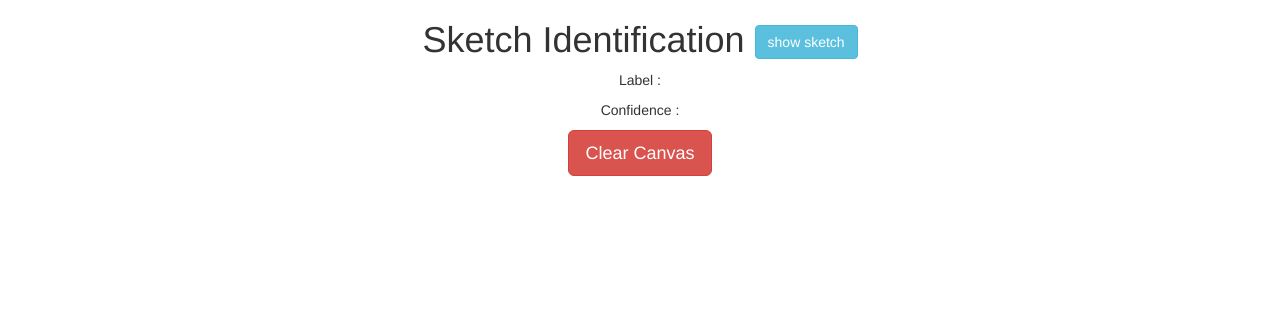
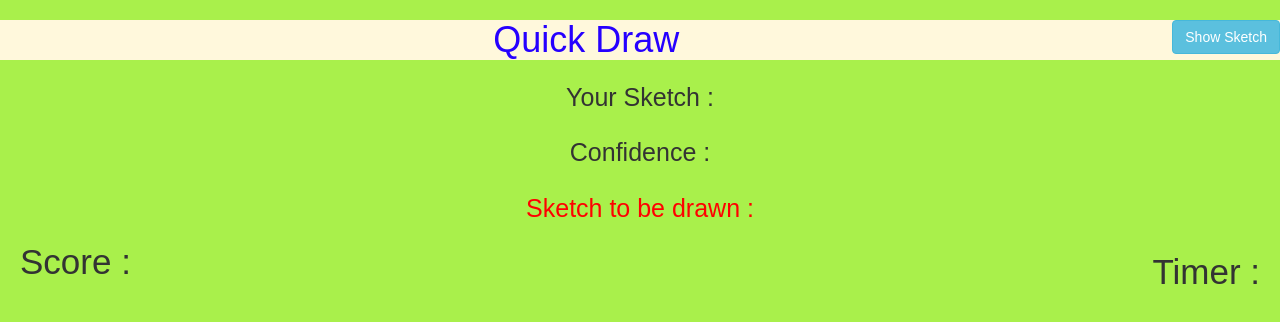
Before and after one commit to abdulsaif0511/Sketch-Identification--116, a plain HTML site: page index.html in a window 1280 px wide. Drawn offline with nearby package versions, Linux system fonts and the light colour scheme.

Commit message:
Add files via upload

```diff
--- a/index.html
+++ b/index.html
@@ -2,7 +2,7 @@
 
 <head>
   <meta charset="UTF-8">
-  <title>Sketch Identification</title>
+  <title>Sketch Classification</title>
   <meta name="viewport" content="width=device-width, initial-scale=1.0">
   <link rel="stylesheet" href="https://maxcdn.bootstrapcdn.com/bootstrap/3.4.1/css/bootstrap.min.css">
   <script src="https://ajax.googleapis.com/ajax/libs/jquery/3.5.1/jquery.min.js"></script>
@@ -20,12 +20,14 @@
 
 <body>
   <center>
+<!-- Modal -->
 <div id="myModal" class="modal fade">
   <div class="modal-content">
     <div class="modal-header">
       <button type="button" class="close" data-dismiss="modal">&times;</button>
       <h4 class="modal-title">Sketches</h4>
     </div>
+
     <div class="modal-body">
       <img src="sketch1.png">
       <img src="sketch2.png">
@@ -34,13 +36,20 @@
   </div>
 </div>
 
-  <h1>Sketch Identification
-<button id="show-sketch" class="btn btn-info" data-toggle="modal" data-target="#myModal">show sketch</button>
+<h1>Quick Draw
+<button id="show_sketch" class="btn btn-info" data-toggle="modal" data-target="#myModal">Show Sketch</button>
   </h1>
-  <p id="lable">Label : </p>
+<p id="label">Your Sketch : </p>
 <p id="confidence">Confidence : </p>
-  <button class="btn btn-danger btn-lg" onclick="clearCanvas()">Clear Canvas</button>
+<p id="sketch_name">Sketch to be drawn : </p>
+
 </center>
+<span id="score">Score : </span>
+<span id="time">Timer : </span>
+
+
 
 <script src="main.js"></script>
 </body>
+
+</html>
--- a/style.css
+++ b/style.css
@@ -0,0 +1,56 @@
+body {
+    background-color: #a9f04b;
+}
+
+h1 {
+    font-family: 'Special Elite', fantasy;
+    color: rgb(38, 0, 255);
+    background-color: cornsilk;
+}
+
+#sketch_name {
+    color: red;
+}
+
+#show_sketch {
+    float: right;
+}
+
+canvas {
+    border: 5px solid white;
+    border-radius: 20px;
+    margin-top: 150px;
+    box-shadow: 5px 5px 5px grey;
+    box-shadow: 1px 1px 38px #ffffff;
+    animation-name: example;
+    animation-duration: 4s;
+    animation-iteration-count: infinite;
+}
+
+@keyframes example {
+    from {
+        box-shadow: 1px 1px 38px grey;
+    }
+
+    to {
+        box-shadow: 1px 1px 38px white;
+    }
+}
+
+p,
+span {
+    padding-top: 10px;
+    font-family: 'Special Elite', fantasy;
+    font-size: 25px;
+}
+
+#score {
+    font-size: 35px;
+    margin-left: 20px;
+}
+
+#time {
+    font-size: 35px;
+    float: right;
+    margin-right: 20px;
+}
```
Also changed, not shown: main.js (+1 -0 lines). Lines whose indentation alone changed are shown as unchanged.
